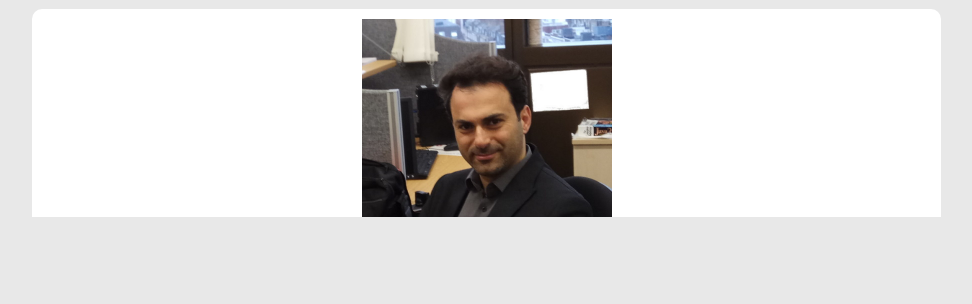
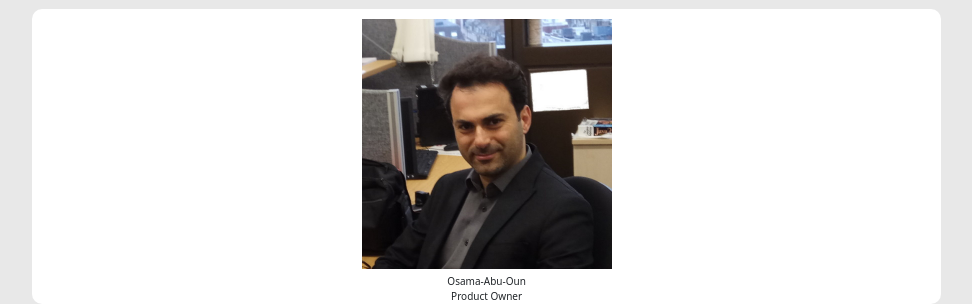
Before and after one commit to d-ungureanu/devops106_ItJobsWatch, a Python web app: template templates/team.html in a window 1280 px wide. Shown: the part 583-887 px from the top of the page, without its empty margins (104-1076 px from the left). Before the commit the page ends 800 px from the top, so only its background shows below. Run offline with Jinja, Linux system fonts and the light colour scheme; the template is opened without the code that fills it, so the values that code supplies are empty.

Commit message:
changed position to absolute and added another img

```diff
--- a/static/styles.css
+++ b/static/styles.css
@@ -2,7 +2,7 @@
 body{
   background: #e8e8e8;
   background-size: 100%;
-  position:fixed;
+  position:absolute;
 }
 nav .navbar-brand
 {
--- a/templates/team.html
+++ b/templates/team.html
@@ -139,7 +139,9 @@
       </div>
     </div>
   </div>
-  <div class="col">
+
+  <div class="row">
+    <div class="col">
       <div class="indiv-background">
         <div class="photo">
       <img src = "{{ url_for('static',filename= 'img/Osama-Abu-Oun.jpg')}}" width="250" height="250" alt="Osama-Abu-Oun">
@@ -149,6 +151,7 @@
       Product Owner
       </div>
     </div>
+
   </div>
 
 
```
